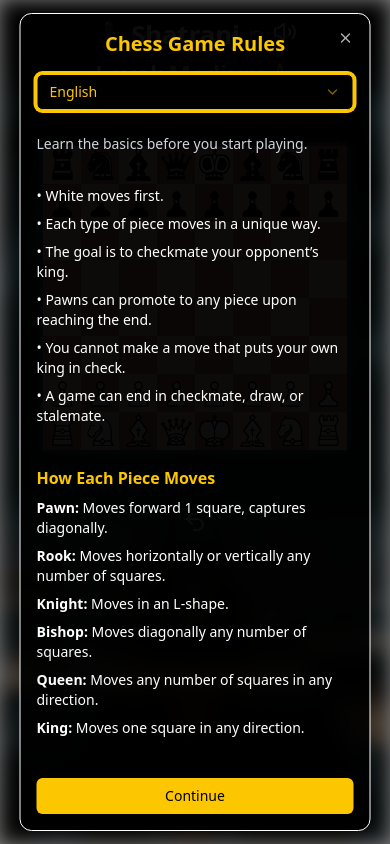
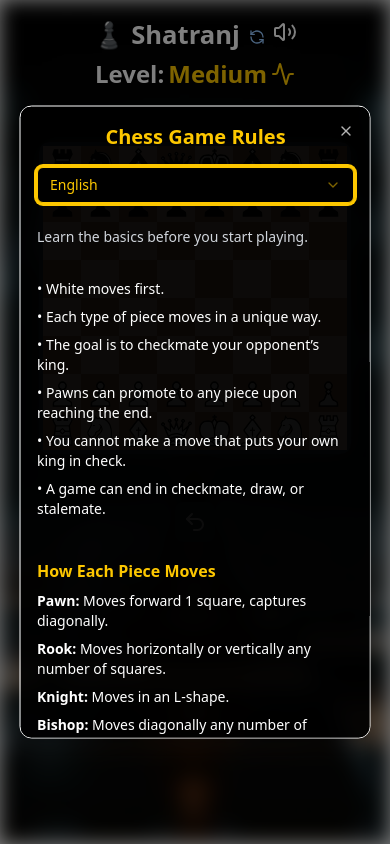
Before and after one commit to saketThoughtwin/shatranj, a React (Vite) app: page /game in a window 390 px wide. Built offline with nearby package versions, Linux system fonts and the light colour scheme.

Commit message:
fix rules modal mobile view

```diff
--- a/src/pages/modals/rules/RulesModal.tsx
+++ b/src/pages/modals/rules/RulesModal.tsx
@@ -32,7 +32,10 @@ export default function RulesModal({
 
   return (
     <Dialog open={open} onOpenChange={onClose}>
-      <DialogContent className="bg-black/90 text-white rounded-xl w-[90vw] max-w-md sm:max-w-lg md:max-w-xl p-4 sm:p-6">
+      <DialogContent
+        className="bg-black/90 text-white rounded-xl w-[90vw] max-w-md sm:max-w-lg md:max-w-xl p-4 sm:p-6
+  max-h-[75vh] overflow-y-auto sm:max-h-none sm:overflow-visible"
+      >
         <DialogHeader>
           <div className="flex flex-col sm:flex-row sm:justify-between sm:items-center gap-4">
             <DialogTitle className="text-xl sm:text-2xl font-bold text-yellow-400">
```
